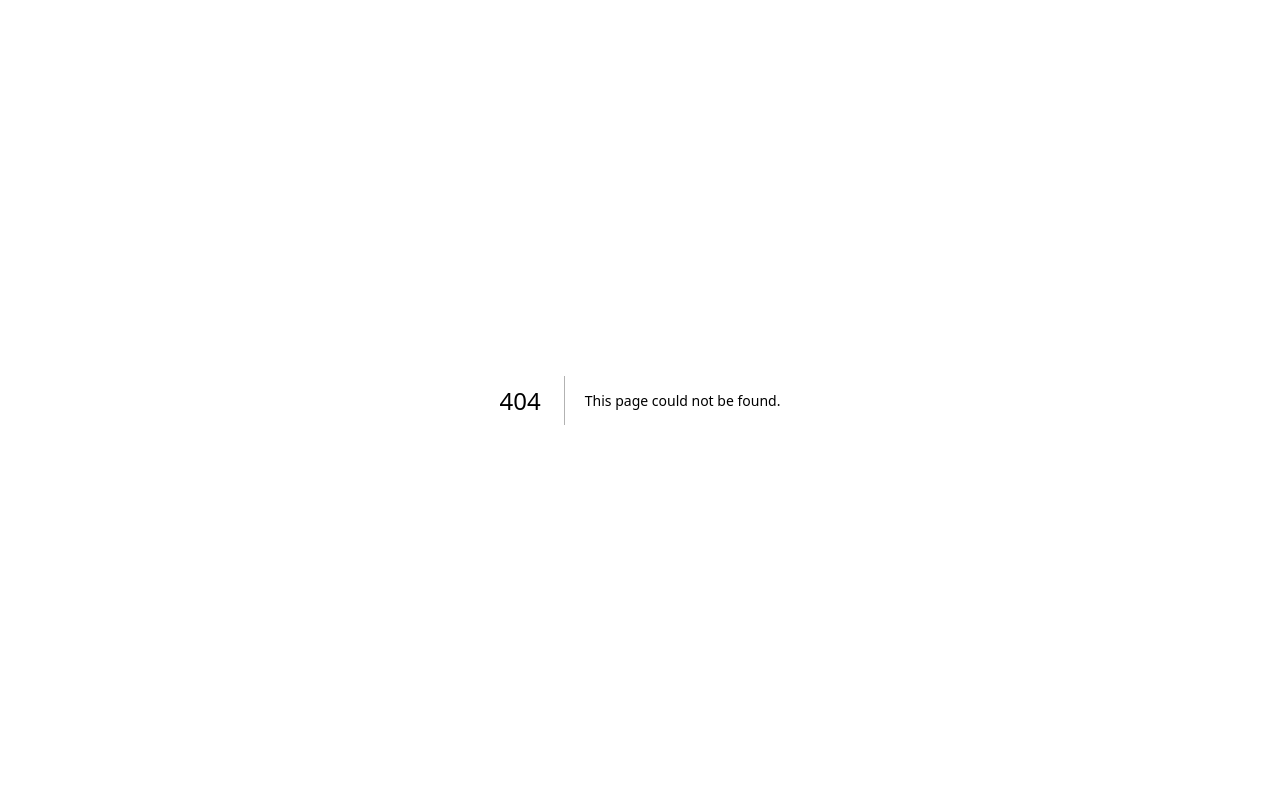
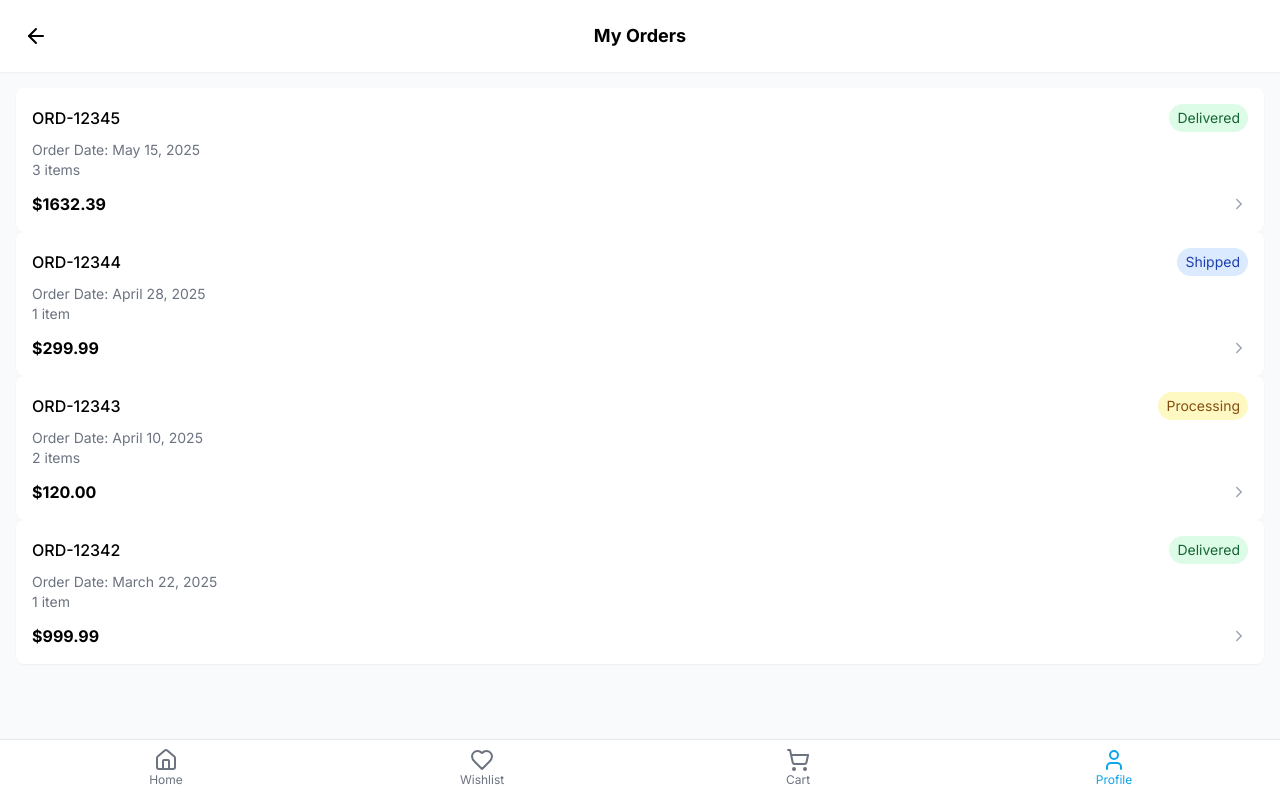
Before and after one commit to pro0033/test, a Next.js app: page /profile/orders in a window 1280 px wide. Before the commit this address had no page. Built offline with nearby package versions, Linux system fonts and the light colour scheme.

Commit message:
Add files via upload

```diff
--- /dev/null
+++ b/app/profile/orders/page.tsx
@@ -0,0 +1,93 @@
+"use client"
+
+import Link from "next/link"
+import { ArrowLeft, ChevronRight } from "lucide-react"
+import BottomNav from "@/components/bottom-nav"
+
+// Mock order data
+const orders = [
+  {
+    id: "ORD-12345",
+    date: "May 15, 2025",
+    total: 1632.39,
+    status: "Delivered",
+    items: 3,
+  },
+  {
+    id: "ORD-12344",
+    date: "April 28, 2025",
+    total: 299.99,
+    status: "Shipped",
+    items: 1,
+  },
+  {
+    id: "ORD-12343",
+    date: "April 10, 2025",
+    total: 120.0,
+    status: "Processing",
+    items: 2,
+  },
+  {
+    id: "ORD-12342",
+    date: "March 22, 2025",
+    total: 999.99,
+    status: "Delivered",
+    items: 1,
+  },
+]
+
+export default function OrdersPage() {
+  return (
+    <div className="flex flex-col min-h-screen bg-gray-50">
+      {/* Header */}
+      <header className="sticky top-0 z-50 bg-white shadow-sm p-4">
+        <div className="flex items-center justify-between">
+          <Link href="/profile" className="p-2 rounded-full hover:bg-gray-100">
+            <ArrowLeft size={24} />
+          </Link>
+          <h1 className="font-bold text-lg">My Orders</h1>
+          <div className="w-10"></div> {/* Spacer for alignment */}
+        </div>
+      </header>
+
+      {/* Main Content */}
+      <main className="flex-1 p-4">
+        <div className="space-y-4">
+          {orders.map((order) => (
+            <Link key={order.id} href={`/profile/orders/${order.id}`}>
+              <div className="bg-white rounded-lg shadow-sm p-4">
+                <div className="flex justify-between items-center mb-2">
+                  <h3 className="font-medium">{order.id}</h3>
+                  <span
+                    className={`text-sm px-2 py-1 rounded-full ${
+                      order.status === "Delivered"
+                        ? "bg-green-100 text-green-800"
+                        : order.status === "Shipped"
+                          ? "bg-blue-100 text-blue-800"
+                          : "bg-yellow-100 text-yellow-800"
+                    }`}
+                  >
+                    {order.status}
+                  </span>
+                </div>
+                <div className="text-sm text-gray-500 mb-3">
+                  <p>Order Date: {order.date}</p>
+                  <p>
+                    {order.items} {order.items === 1 ? "item" : "items"}
+                  </p>
+                </div>
+                <div className="flex justify-between items-center">
+                  <span className="font-bold">${order.total.toFixed(2)}</span>
+                  <ChevronRight size={18} className="text-gray-400" />
+                </div>
+              </div>
+            </Link>
+          ))}
+        </div>
+      </main>
+
+      {/* Bottom Navigation */}
+      <BottomNav active="profile" />
+    </div>
+  )
+}
```
